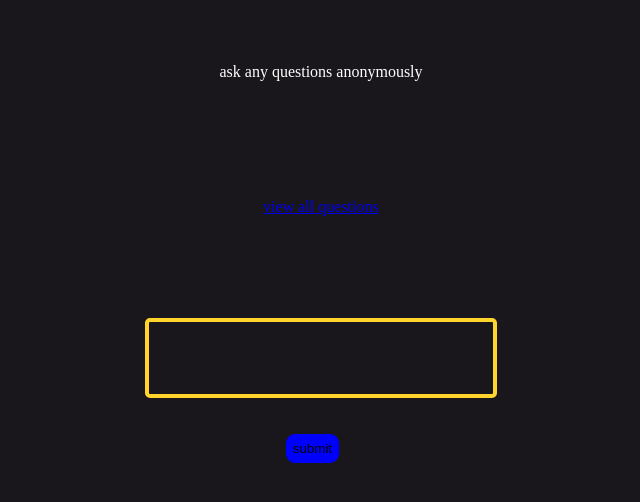
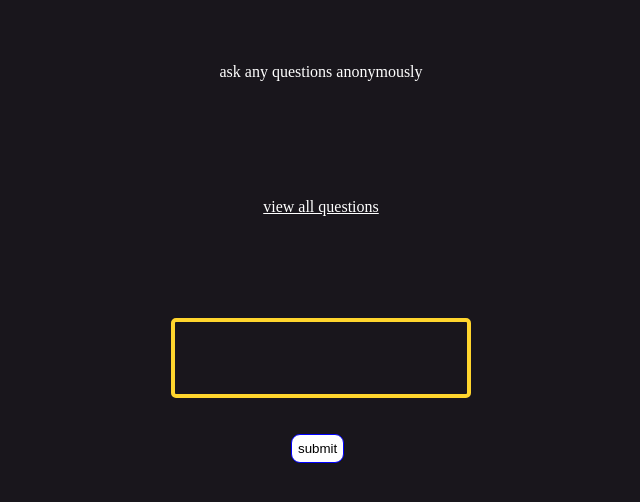
Before and after one commit to willymwaura/question-database, a Django app: page / in a window 1280 px wide. Shown: the part 236-738 px from the top of the page, without its empty margins (319-959 px from the left). Run offline with Django 3.2, Linux system fonts and the light colour scheme.

Commit message:
hyperlink and button to white

```diff
--- a/template/index.html
+++ b/template/index.html
@@ -20,8 +20,9 @@ body{
 }
 
 .input {
+    align-items: center;
     padding: 10px;
-    width: 100%;
+    width: 300px;
     height: 80px;
     background: none;
     border: 4px solid #ffd52d;
@@ -31,6 +32,7 @@ body{
     font-size: 26px;
     color: #ffd52d;
     outline: none;
+    margin: auto;
 }
 
 p{
@@ -43,7 +45,7 @@ h1{
 }
 .submit{
     color: black;
-    background-color: blue;
+    background-color: white;
     border: solid 1px blue;
     border-radius: 9px;
     padding: 6px;
@@ -51,9 +53,13 @@ h1{
     margin-left: 40%;
 }
 .submit:hover{
-    color: blue;
+    color: white;
     background-color: transparent;
     border: solid 1px blue;
+}
+a{
+
+    color: white;
 }
     </style>
 </head>
```
